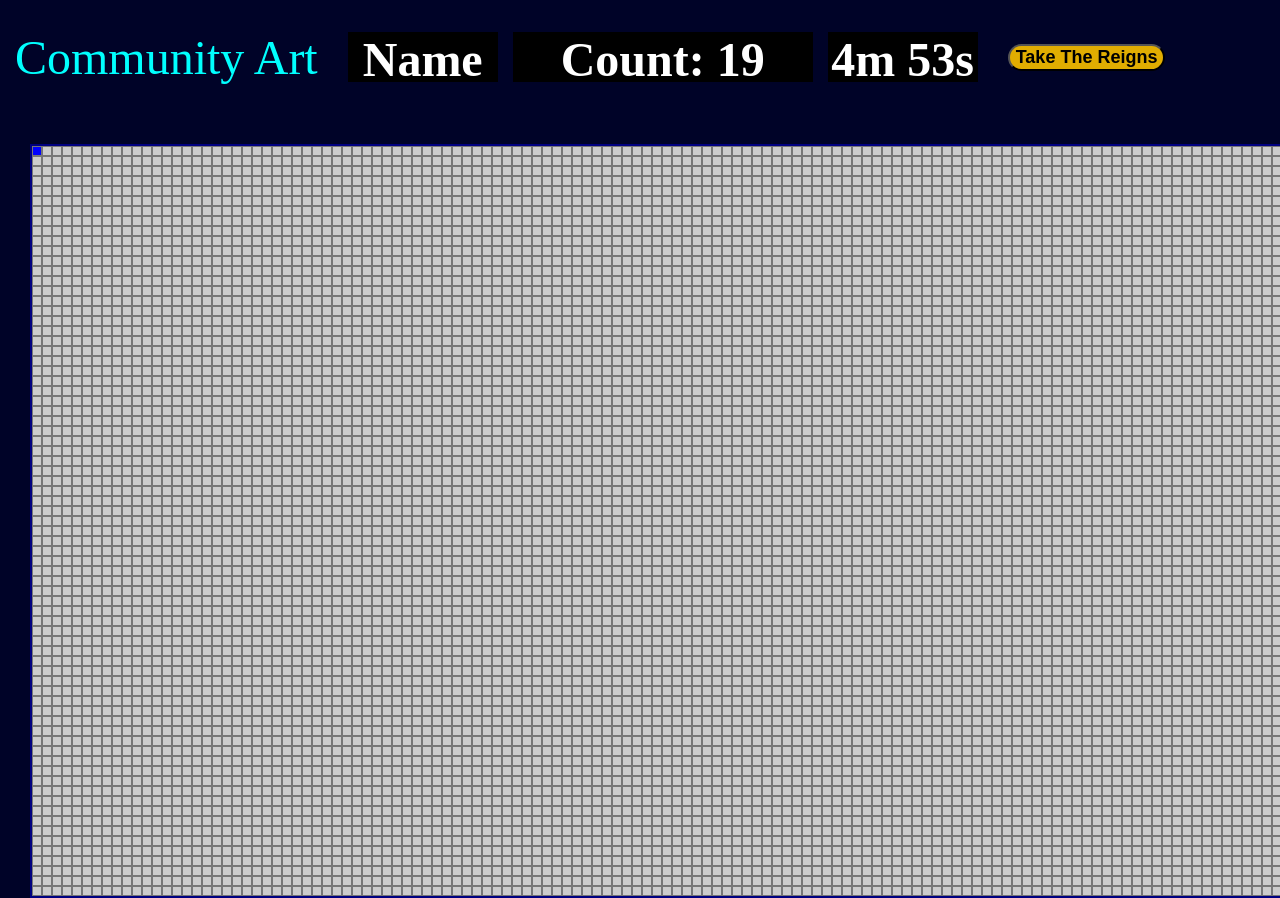
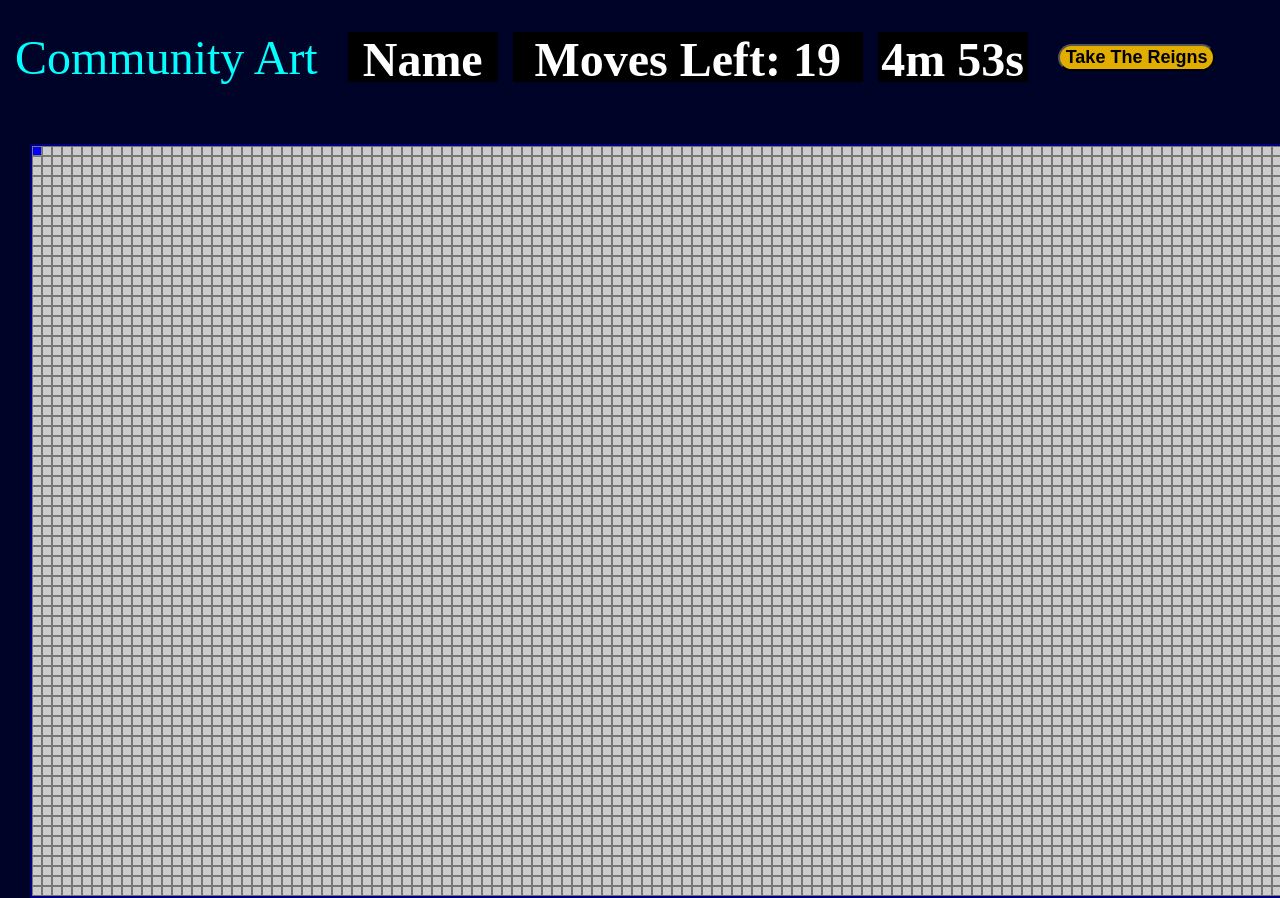
Before and after one commit to apmanager001/painting, a plain HTML site: page index.html in a window 1280 px wide. Both pictures are taken after a click on the element 37 px from the left and 151 px from the top of the page. Shown: the top 898 px of the page. Drawn offline with nearby package versions, Linux system fonts and the light colour scheme.

Commit message:
updated wording to say moves left

```diff
--- a/css/style.css
+++ b/css/style.css
@@ -42,7 +42,7 @@ body{
 }
 .moves{
     height:50px;
-    width: 300px;
+    width: 350px;
     background-color: black;
     color: white;
     font-weight: 600;
--- a/js/index.js
+++ b/js/index.js
@@ -38,7 +38,7 @@ function changeColor(event) {
   square.dataset.colorIndex = nextColorIndex;
 
   const count = 20 - clickedSquares.size;
-  document.getElementById('counter').textContent = 'Count: ' + count;
+  document.getElementById('counter').textContent = 'Moves Left: ' + count;
 
   if (count <= 0) {
     // Perform necessary actions when count reaches 20
```
